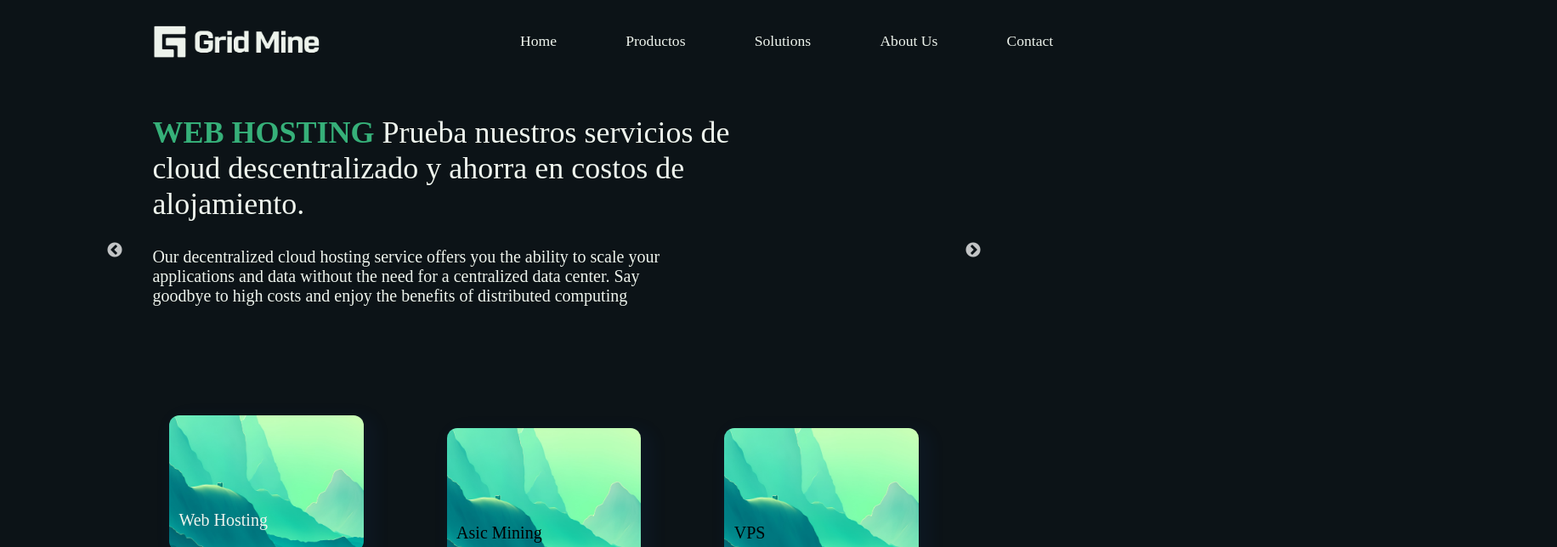
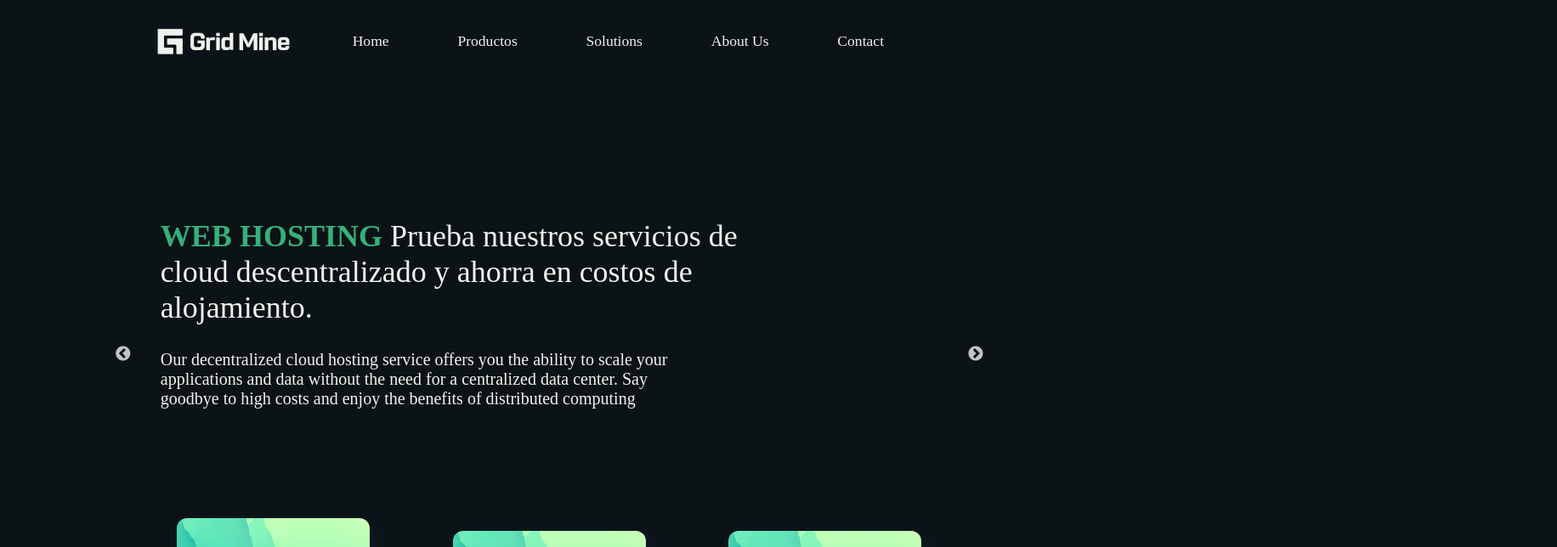
Before and after one commit to Bautistagl/Proyecto-Grid, a Next.js app in the folder grid-project/: page / in a window 1280 px wide. Shown: the top 644 px of the page at 85% size, 1832 px wide, since content can reach past the window. Built offline with nearby package versions, Linux system fonts and the light colour scheme; some icons are missing; a web font is replaced by a local one.

Commit message:
Margenes mobile

```diff
--- a/grid-project/src/styles/Carrousel.css
+++ b/grid-project/src/styles/Carrousel.css
@@ -1,6 +1,13 @@
 .car-section{
+    display:flexbox;
     height: 900px;
-   width: 100%;
+   width: 77%;
+   margin-left: 12%;
+   margin-right: 12%;
+
+   justify-content: center;
+   align-content: center;
+
 
 
 }
--- a/grid-project/src/styles/ContactForm.css
+++ b/grid-project/src/styles/ContactForm.css
@@ -4,7 +4,8 @@
     width: 70%;
     justify-content: center;
     align-items: center;
-    margin-left: 12vw;
+    margin-left: 12%;
+    margin-right: 12%;
 
 }
 .contact-section{
@@ -14,8 +15,8 @@
     background-position: center center;
     background-repeat: no-repeat;
     border-bottom: 2px #36B079 solid;
-    width: 1800px;
-    margin-left: -12%;
+    width: 101%;
+
 }
 .contact-form{
     display: grid;
@@ -140,7 +141,7 @@
 
     .contact-section{
         height: 380px;
-        width: 414px;
+        width: 100%;
     }
     .contact-input-description::placeholder{
 
--- a/grid-project/src/styles/Faqs.css
+++ b/grid-project/src/styles/Faqs.css
@@ -4,6 +4,8 @@
     align-items: center;
     height: 700px;
     margin: auto;
+    margin-left: 12%;
+    margin-right: 12%;
     /* background-image: url('../assets/backgroundNube1.jpg');
     background-size: cover;
     background-position: center center;
--- a/grid-project/src/styles/Footer.css
+++ b/grid-project/src/styles/Footer.css
@@ -5,6 +5,8 @@
     padding: 20px;
     z-index: 0;
     justify-content: flex-start;
+    margin-left: 12%;
+    margin-right: 12%;
 
 }
 li{
@@ -103,10 +105,11 @@ ul{
     display: grid;
     grid-template-columns: auto;
     background: #0c1317;
-    padding: 20px;
+    padding: 0px;
     z-index: 0;
     justify-content: flex-start;
     width: 100%;
+    margin-left: 0px;
 
 }
 
@@ -169,7 +172,7 @@ ul{
   margin-top: 10%;
   width: 100%;
   padding: 0.1rem;
-  margin-left: 6%;
+
   font-size: 0.8rem;
 }
 li{
@@ -184,7 +187,7 @@ li{
   align-items: center;
   align-self: center;
   align-content: center;
-  margin-right: 0%;
+
   width: 250px;
   }
   .redes-footer{
--- a/grid-project/src/styles/Navbar.css
+++ b/grid-project/src/styles/Navbar.css
@@ -5,16 +5,22 @@
     height: 10vh;
     display: flex;
     align-items: center;
-    justify-content: flex-start;
+
     z-index: 1000;
     width: 100%;
+
+    margin-right: 12%;
+
+
 }
 .hamburguer-navbar{
   display: none;
 }
 
  .navbar.sticky {
-    width: 100%;
+  width: 100%;
+
+  margin-right: 150px;
     position: fixed;
     background-color: transparent;
     box-shadow: 0 2px 5px rgba(0, 0, 0, 0.1);
@@ -25,12 +31,14 @@
     display: flex;
     align-items: center;
     justify-content: space-between;
-    width: 15rem;
-    margin-left: 1%;
+    width: 15vw;
+    margin-left: 80%;
+
+
 }
 .nav-items{
     display: flex;
-    width: 100%;
+    width: 80%;
     justify-content: center;
     align-self: center;
 }
@@ -61,7 +69,8 @@
     justify-content: space-evenly;
     align-items: center;
     margin-top: 8rem;
-    margin-left: 0.4%;
+    margin-left: 12%;
+    margin-right: 12%;
     z-index: 9999;
     display: grid;
     grid-template-columns: repeat(4, 0fr);
@@ -146,7 +155,10 @@
   @media only screen and (max-width: 450px) {
     .navbar {
       height: 70px;
-      width: 500px;
+      width: 100%;
+    }
+    .navbar.sticky{
+      width: 100%;
     }
     .hamburguer-navbar{
       display:flex;
--- a/grid-project/src/styles/Powered.css
+++ b/grid-project/src/styles/Powered.css
@@ -19,8 +19,8 @@
     border-bottom: 3px solid #36B079;
     box-shadow: 0 2px 5px rgba(0, 0, 0, 0.1);
     color: #eef4ed;
-    width: 1800px ;
-    margin-left: -11%;
+    width: 101% ;
+
 
 
 
@@ -40,7 +40,7 @@
     .contenedor-powered{
         margin-top: 10%;
         height: 6vh;
-        width: 414px;
+        width: 100%;
     }
 
 }
--- a/grid-project/src/styles/Segundo.css
+++ b/grid-project/src/styles/Segundo.css
@@ -3,8 +3,8 @@
     justify-content: center;
     align-items: center;
 
-    margin-left: auto;
-    margin-right: auto;
+    margin-left: 150px;
+    margin-right: 150px;
 
 }
 .textos{
--- a/grid-project/src/styles/globals.css
+++ b/grid-project/src/styles/globals.css
@@ -2,19 +2,17 @@
 body {
   overflow-x: hidden;
   background: #0c1317;
-  margin-left: 150px;
-  margin-right: 150px;
+
 
 
 }
 
-@media  (max-width:450px){
+/* @media  (max-width:450px){
   body {
 
-    margin-left: 50px;
-    margin-right: 50px;
+
 
 
   }
 
-}
+} */
```
